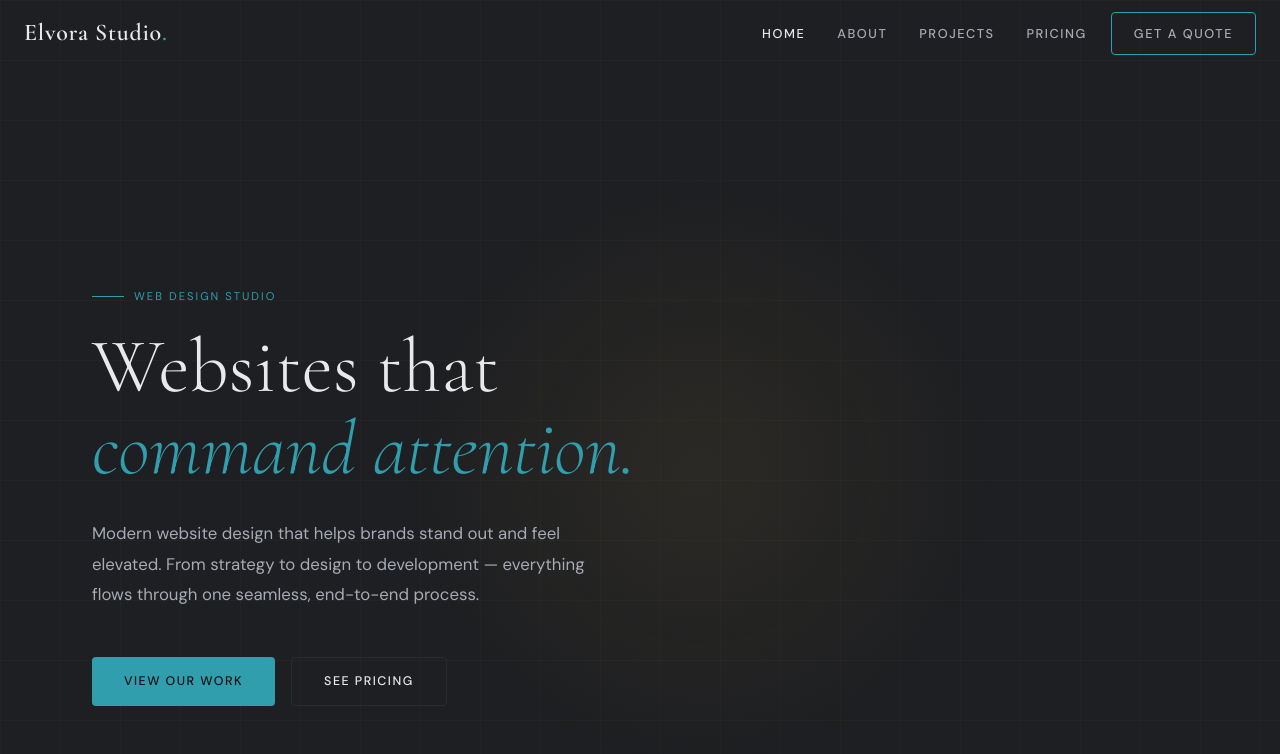
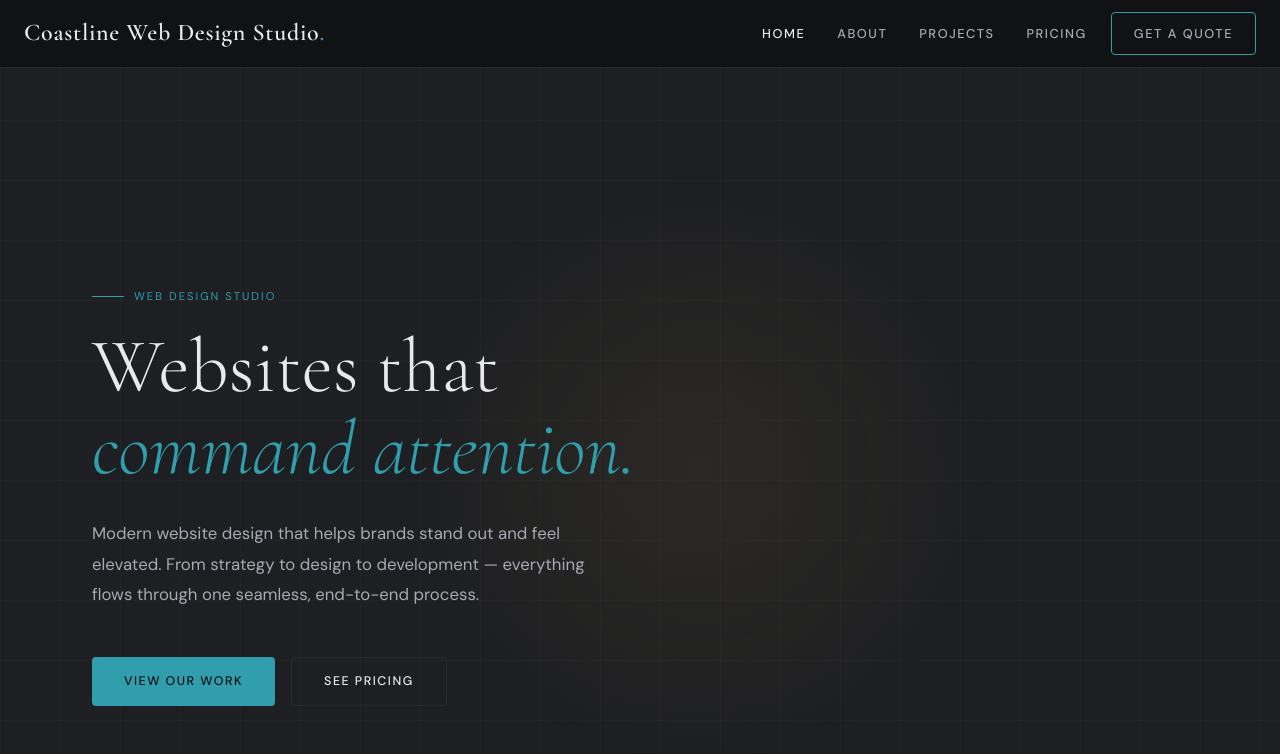
Before and after one commit to jennasmithx/coastline-web-design-studio, a plain HTML site: page index.html in a window 1280 px wide. Shown: the top 754 px of the page. Drawn offline with nearby package versions, Linux system fonts and the light colour scheme.

Commit message:
updated name

```diff
--- a/index.html
+++ b/index.html
@@ -3,7 +3,7 @@
 <head>
   <meta charset="UTF-8" />
   <meta name="viewport" content="width=device-width, initial-scale=1.0" />
-  <title>Elvora Studio — Premium Web Design</title>
+  <title>Coastline Web Design Studio — Premium Web Design</title>
   <link rel="icon" type="image/png" href="images/logo.png">
   <link href="https://cdn.jsdelivr.net/npm/bootstrap@5.3.3/dist/css/bootstrap.min.css" rel="stylesheet">
   <link rel="stylesheet" href="style.css" />
@@ -17,7 +17,7 @@
   <!-- NAV -->
   <nav class="navbar navbar-expand-lg fixed-top">
     <div class="container-fluid px-4">
-      <a class="nav-logo navbar-brand" href="index.html">Elvora Studio<span>.</span></a>
+      <a class="nav-logo navbar-brand" href="index.html">Coastline Web Design Studio<span>.</span></a>
       <button class="navbar-toggler" type="button" data-bs-toggle="collapse" data-bs-target="#navMenu"
         aria-controls="navMenu" aria-expanded="false" aria-label="Toggle navigation">
         <span class="navbar-toggler-icon"></span>
@@ -163,7 +163,7 @@
       <div class="container">
         <div class="testimonial-inner">
           <div class="quote-mark">"</div>
-          <blockquote>Elvora Studio completely transformed how our brand shows up online. The result was beyond what we
+          <blockquote>Coastline Web Design Studio completely transformed how our brand shows up online. The result was beyond what we
             imagined — and it actually converts.</blockquote>
           <cite>Jenna Smith</cite>
         </div>
@@ -188,7 +188,7 @@
     <div class="container">
       <div class="footer-inner">
         <div class="footer-brand">
-          <div class="nav-logo">Elvora Studio<span style="color:var(--gold)">.</span></div>
+          <div class="nav-logo">Coastline Web Design Studio<span style="color:var(--gold)">.</span></div>
           <p>Premium web design for brands that mean business.</p>
         </div>
         <div class="footer-links">
@@ -211,7 +211,7 @@
         </div>
       </div>
       <div class="footer-bottom">
-        <span>© 2026 Elvora Studio. All rights reserved.</span>
+        <span>© 2026 Coastline Web Design Studio. All rights reserved.</span>
         <span>elvorastudio.design@gmail.com</span>
       </div>
     </div>
--- a/style.css
+++ b/style.css
@@ -92,6 +92,12 @@ section {
     padding: 10px 0;
     width: 100%;
   }
+}
+
+.navbar {
+  background: rgba(17, 18, 20, 0.92) !important;
+  backdrop-filter: blur(12px);
+  border-bottom: 1px solid var(--border);
 }
 
 .nav-logo {
```
Also changed, not shown: about.html (+5 -5 lines), contact.html (+4 -4 lines), ecommerce.html (+4 -4 lines), pricing.html (+4 -4 lines), projects.html (+4 -4 lines), seoperformance.html (+4 -4 lines), thankyou.html (+1 -1 lines), webdev.html (+4 -4 lines).
